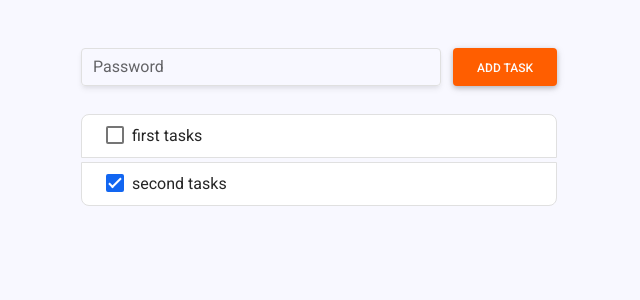
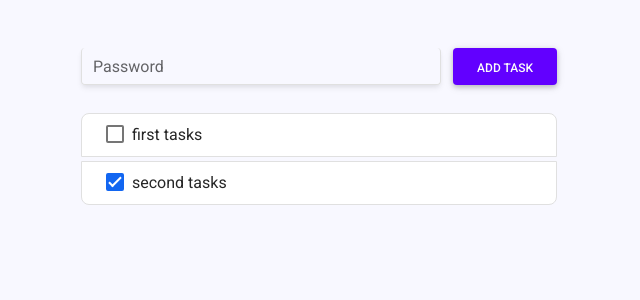
Before and after one commit to maxsherepot/toDoList_TS, a React (Create React App) app: page / in a window 1280 px wide. Shown: the top 300 px of the page, without its empty margins (321-961 px from the left). Built offline with nearby package versions, Linux system fonts and the light colour scheme.

Commit message:
setTitle and addTask functions done

```diff
--- a/src/App.css
+++ b/src/App.css
@@ -1,5 +1,5 @@
 body {
-background-color: ghostwhite;
+    background-color: ghostwhite;
 }
 
 .container {
@@ -11,5 +11,9 @@ form input {
 }
 
 .special-color {
-    background-color: rgb(255, 94, 0)
+    background-color: rgb(98, 0, 255);
 }
+
+input[type="text"] {
+    border-top: none !important;
+}
--- a/src/App.tsx
+++ b/src/App.tsx
@@ -1,15 +1,34 @@
-import React from 'react';
+import React, { useState } from 'react';
 import './App.css';
 import NewTaskInput from './components/NewTaskInput';
 import TasksList from './components/TasksList';
+import { TaskInterface } from './interfaces/interfaces';
+
 
 
 const App: React.FC = () => {
+  const [tasks, setTasks] = useState<TaskInterface[]>([
+    { title: "first tasks", id: 1, done: false },
+    { title: "second tasks", id: 2, done: true },
+  ]);
+
+
+  const onAddTask = (title: string) => {
+    const newTask: TaskInterface = {
+      title,
+      id: Date.now(),
+      done: false
+    };
+    setTasks(tasks => [newTask, ...tasks]);
+  };
+
+
 
   return (
     <div className="container">
-      <NewTaskInput />
-    <TasksList/>
+      <NewTaskInput onAddTask={onAddTask} />
+
+      <TasksList tasks={tasks} />
     </div>
   );
 }
--- a/src/components/NewTaskInput.tsx
+++ b/src/components/NewTaskInput.tsx
@@ -1,22 +1,42 @@
-import React from 'react';
+import React, { useState } from 'react';
 
 
-const NewTaskInput: React.FC = () => {
+interface NewTaskInputProps {
+    onAddTask(title: string): any;
+};
+
+
+const NewTaskInput: React.FC<NewTaskInputProps> = ({ onAddTask }) => {
+    const [title, setTitle] = useState<string>("");
+
+    const onTitleChahge = (event: React.ChangeEvent<HTMLInputElement>): void => {
+        setTitle(event.target.value);
+    };
+
+    const onInputSubmit = (event: React.FormEvent<HTMLFormElement>): void => {
+        event.preventDefault();
+        onAddTask(title);
+        setTitle("");
+    };
+
 
     return (
         <div className="mt-5 d-flex justify-content-between">
-            <form>
+            <form onSubmit={event => onInputSubmit(event)}>
                 <div className="form-outline">
-                    <input type="text" id="form1Example2"
+                    <input
+                        value={title}
+                        onChange={event => onTitleChahge(event)}
+                        type="text" id="form1Example2"
                         className="form-control border shadow-3" />
                     <label className="form-label" htmlFor="form1Example2">Password</label>
                 </div>
             </form>
-
-            <button className="btn special-color text-light">Add task</button>
+            <button type="submit"
+                className="btn special-color text-light">Add task</button>
         </div>
     );
-}
+};
 
 
 export default NewTaskInput;
--- a/src/components/TasksList.tsx
+++ b/src/components/TasksList.tsx
@@ -1,24 +1,23 @@
 import React, { useState } from 'react';
-import {TaskInterface} from './interfaces/interfaces';
+import { TaskInterface } from '../interfaces/interfaces';
+
+interface TasksListProps {
+    tasks: TaskInterface[]
+};
 
 
-
-const TasksList: React.FC = () => {
-    const [tasks, useTasks] = useState<TaskInterface[]>([
-        { title: "first tasks", id: 1, done: false },
-        { title: "second tasks", id: 21, done: true },
-    ]);
+const TasksList: React.FC<TasksListProps> = ({ tasks }) => {
 
 
     return (
         <div className="mt-4">
             <ul className="list-group">
-
-                {tasks.map((task) =>
+                {tasks.map(task =>
                     <>
                         <li key={task.id} className="list-group-item mt-1 border d-flex">
                             <div className="form-check">
                                 <input
+                                    onChange={() => { }}
                                     className="form-check-input"
                                     type="checkbox"
                                     checked={task.done} />
@@ -28,7 +27,6 @@ const TasksList: React.FC = () => {
                         </li>
                     </>
                 )}
-
             </ul>
         </div >
     );
```
Also changed, not shown: src/interfaces/interfaces.ts (renamed from src/components/interfaces/interfaces.ts).
